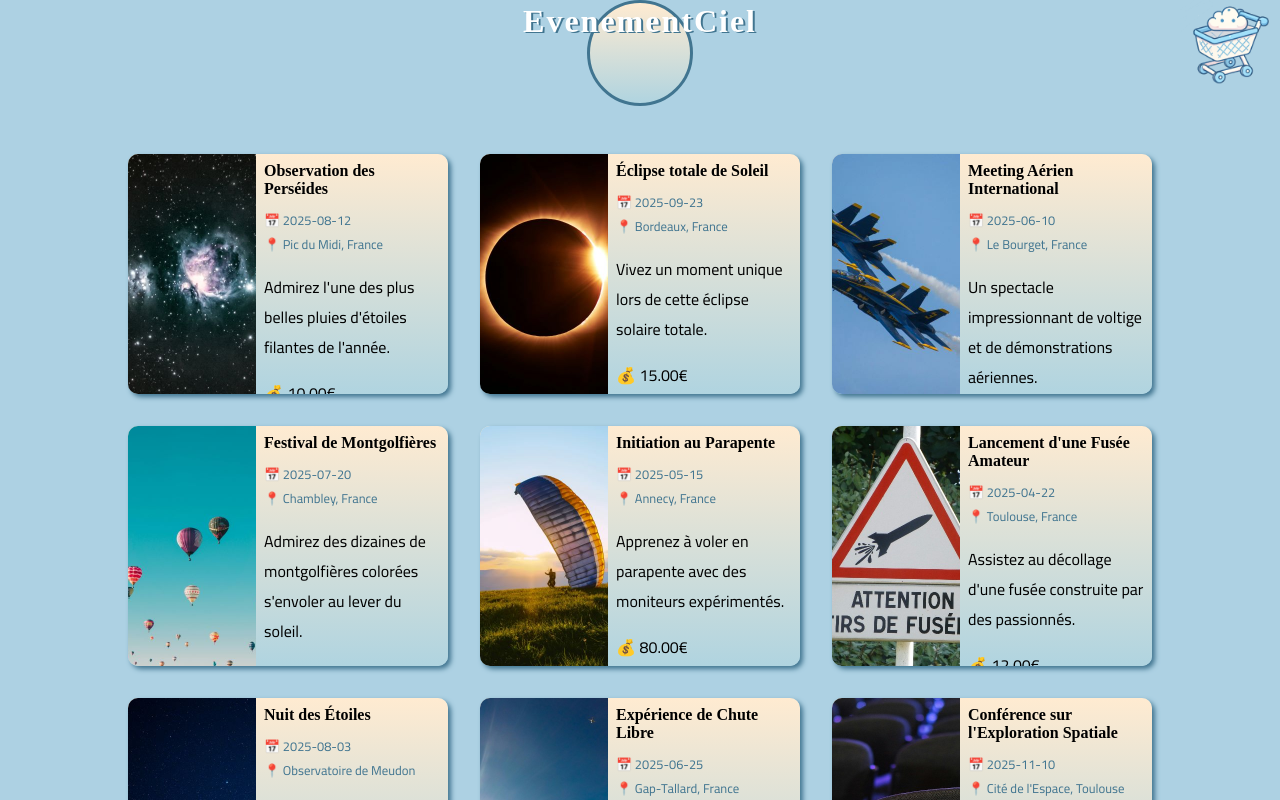
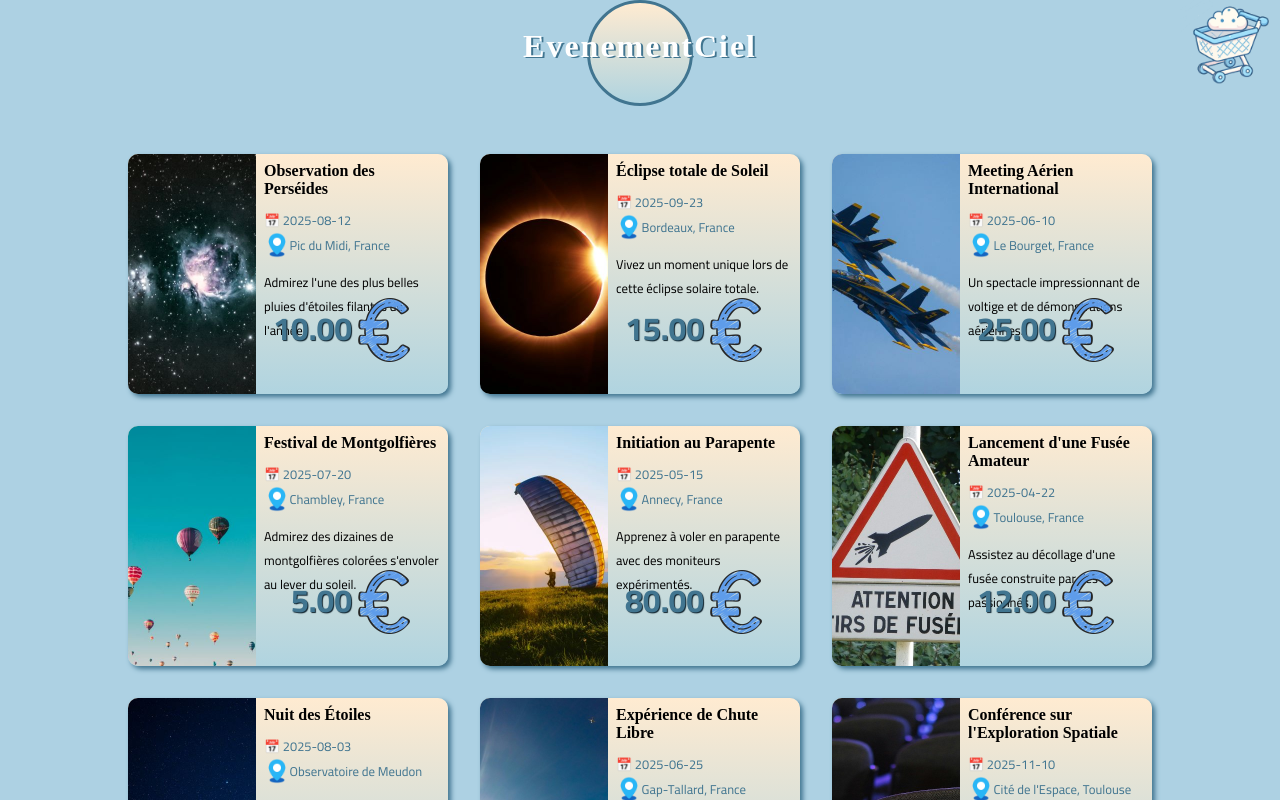
Before and after one commit to Paum2tair/projetJSM2, a React (Vite) app in the folder EvenemenCiel/: page / in a window 1280 px wide. Shown: the top 800 px of the page. Built offline with nearby package versions, Linux system fonts and the light colour scheme; a web font is replaced by a local one.

Commit message:
✨ logo ✨

```diff
--- a/EvenemenCiel/src/assets/css/accueil.css
+++ b/EvenemenCiel/src/assets/css/accueil.css
@@ -4,6 +4,7 @@
     --couleur_deg_1:#FFEBD1;
     --couleur_deg_2:#B0D4E0;
     --couleur_bdr:#417590;
+    --couleur_bdr2:#0f232e;
     --couleur_text_blanc: white;
 
 }
@@ -64,6 +65,8 @@ body {
     color: var(--couleur_text_blanc);
     letter-spacing: 2px;
     text-shadow: var(--couleur_bdr) 2px 1px;
+    top: 25%;
+    position: absolute;
 }
 .footer {
     background-image: url('/footer2.png'); /* Remplace par ton image */
@@ -110,6 +113,7 @@ body {
 
 .event-content {
     padding: 0.5em;
+    position: relative;
 }
 
 .event-title {
@@ -122,15 +126,32 @@ body {
 .event-date, .event-location {
     color: var(--couleur_bdr);
     font-size: 0.8em;
+    display: flex;
+    flex-direction: row;
+    align-items: center;
+}
+.event-location img{
+    width: 2em;
+
+}
+.event-price img{
+    width: 2em;
+}
+.event-description{
+    font-size: 0.8em;
+}
+.event-price {
+    position: absolute;
+    font-size: 2em;
+    font-weight: bold;
+    bottom: 1em;
+    right: 1em;
+    display: flex;
+    color: var(--couleur_bdr);
+    text-shadow:var(--couleur_bdr2) 1px 1px 1px ;
+
 }
 /*
-.event-price {
-    margin-top: 10px;
-    font-size: 16px;
-    font-weight: bold;
-    color: #27ae60;
-}
-
 .error {
     color: red;
     font-size: 16px;
--- a/EvenemenCiel/src/pages/Accueil.tsx
+++ b/EvenemenCiel/src/pages/Accueil.tsx
@@ -60,9 +60,9 @@ const Accueil: React.FC = () => {
                     <div className="event-content">
                         <div className="event-title">{event.title}</div>
                         <div className="event-date">📅 {event.date}</div>
-                        <div className="event-location">📍 {event.location}</div>
-                        <p>{event.description}</p>
-                        <div className="event-price">💰 {event.price.toFixed(2)}€</div>
+                        <div className="event-location"><img src="/epingle-de-la-carte.png"></img> {event.location}</div>
+                        <p className='event-description'>{event.description}</p>
+                        <div className="event-price">{event.price.toFixed(2)}<img src="/euro.png"></img></div>
                     </div>
                 </div>
             ))}
```
Also changed, not shown: EvenemenCiel/public/epingle-de-la-carte.png (added), EvenemenCiel/public/euro.png (added).
